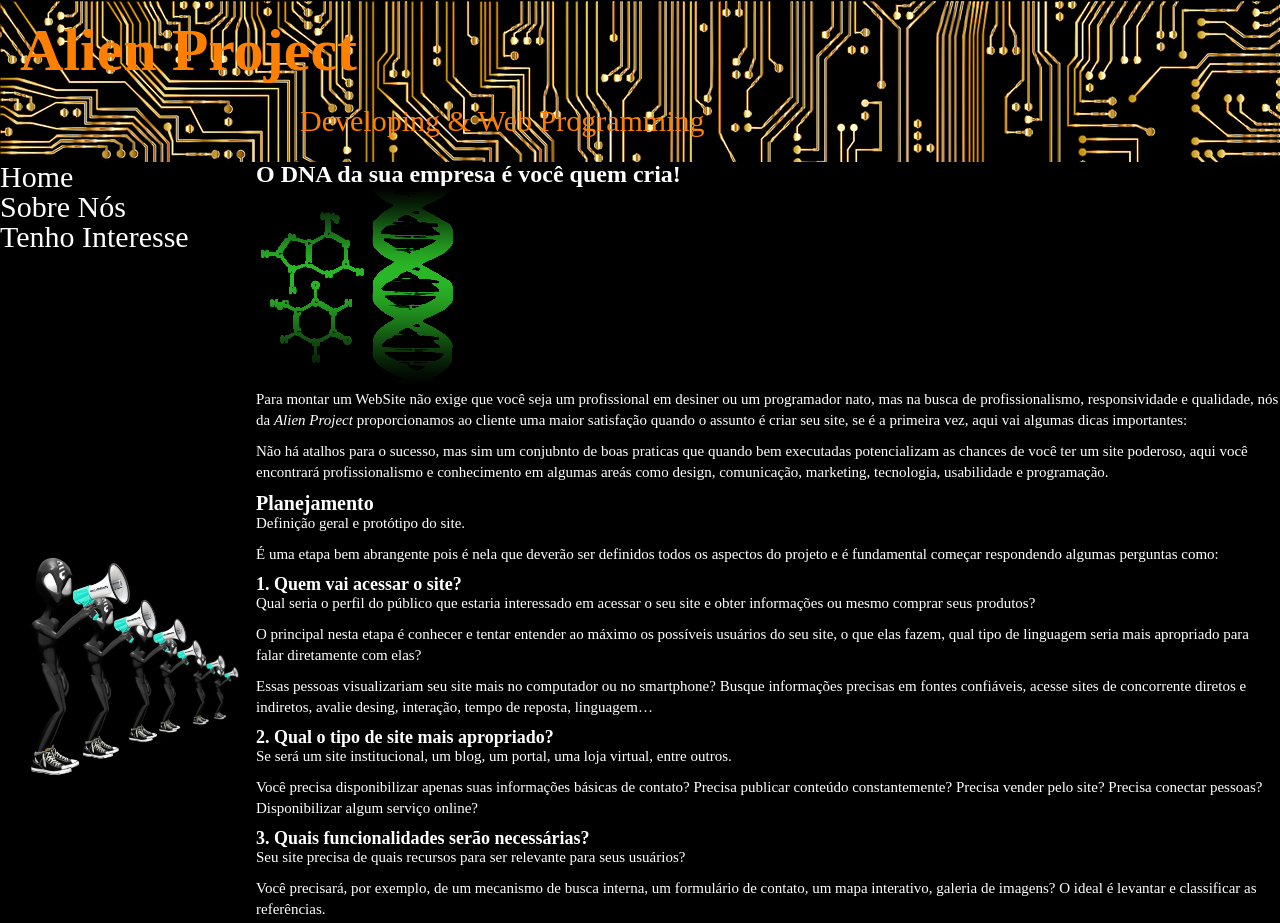
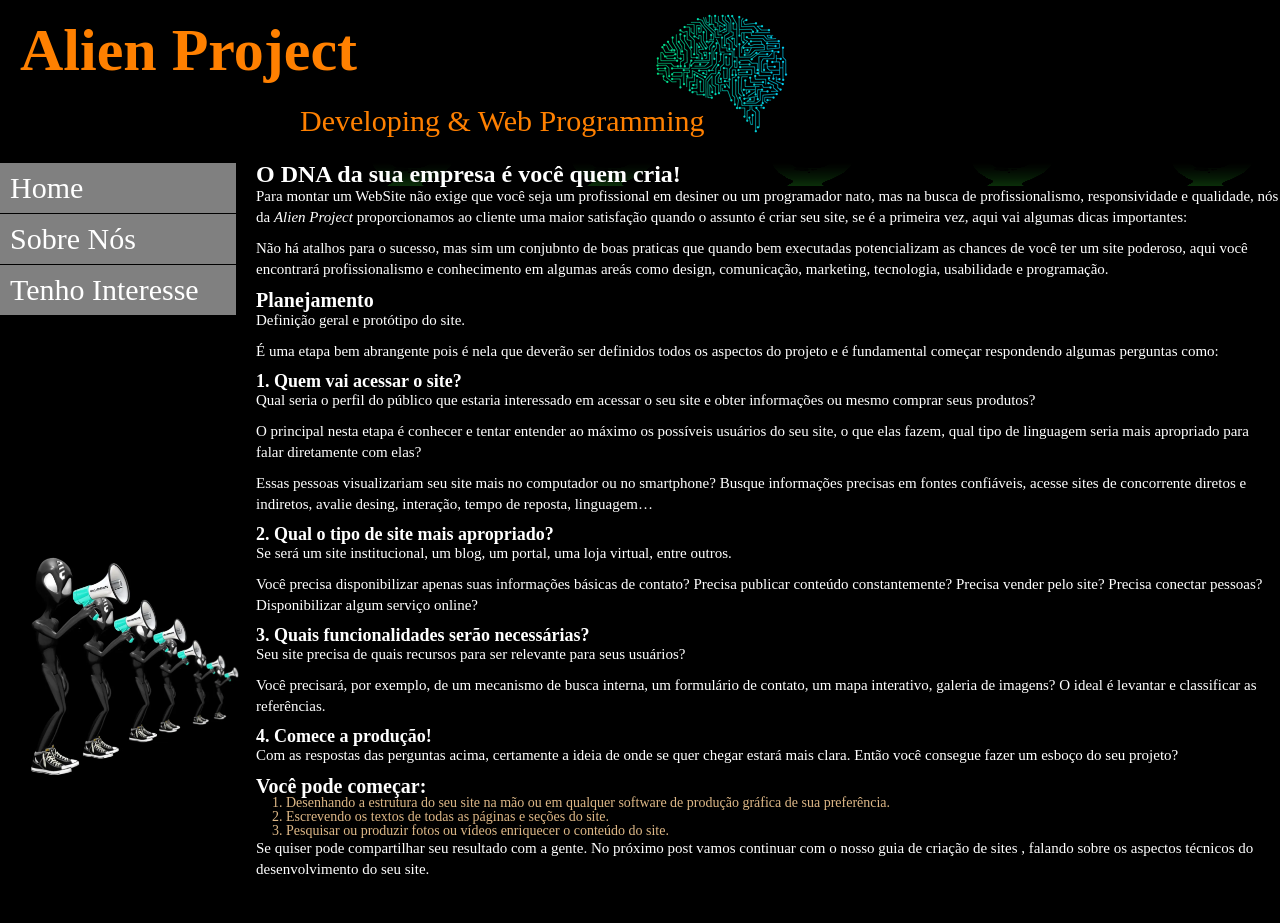
Before and after one commit to UHZero/curso-frontend, a plain HTML site: page html-css/alien-project.html in a window 1280 px wide. Shown: the top 923 px of the page. Drawn offline with Linux system fonts and the light colour scheme.

Commit message:
alteracao css

```diff
--- a/html-css/alien-project.html
+++ b/html-css/alien-project.html
@@ -27,9 +27,9 @@
             </nav>
             <article>
                 <div>
-                    <h2>O DNA da sua empresa é você quem cria!</h2>
-
-                    <img src="./images/alien.dazm/dna-200px.png" alt="DNA">
+                    <div class="dna-ground">
+                        <h2>O DNA da sua empresa é você quem cria!</h2>
+                    </div>
 
                     <p>Para montar um WebSite não exige que você seja um profissional em desiner ou um programador nato, mas na busca de profissionalismo, responsividade e qualidade, nós da <em>Alien Project</em> proporcionamos ao cliente uma maior satisfação quando o assunto é criar seu site, se é a primeira vez, aqui vai algumas dicas importantes:</p>
 
--- a/html-css/css/alien.css
+++ b/html-css/css/alien.css
@@ -14,9 +14,10 @@ body {
 }
 
 .first-container {
-    background-image: url("../images/alien.dazm/circuit-board-g6fe5321af_1280.png");
+    background-image: url("../images/alien.dazm/artificial-brain.png");
     background-repeat: no-repeat;
-    background-size: cover;
+    background-position: right;
+    background-position-x: 65rem;
     padding: 20px 0;
     margin-top: -20px;
 }
@@ -54,6 +55,16 @@ section nav {
     height: 125vh;
 }
 
+nav li {
+    background-color: grey;
+    margin: 1px 20px 1px 0;
+    padding: 10px;
+}
+
+nav li:hover {
+    background-color: honeydew;
+}
+
 nav > ul > li {
     font-size: 3rem;
 }
@@ -69,6 +80,10 @@ section article {
     display: block;
     float: left;
     width: 80%;
+}
+
+.dna-ground {
+    background-image: url("../images/alien.dazm/dna-200px.png");
 }
 
 p {
```
Also changed, not shown: html-css/images/alien.dazm/artificial-brain.png (added).
